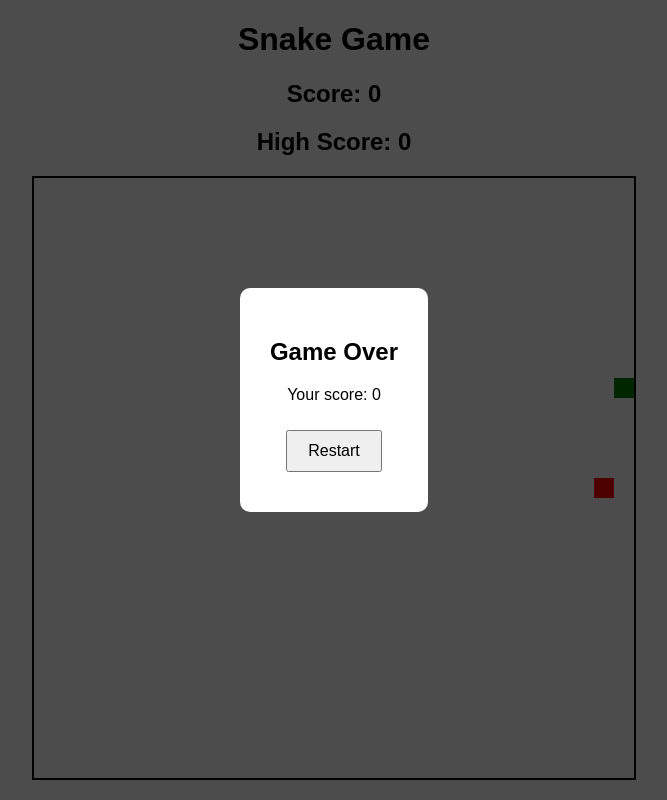
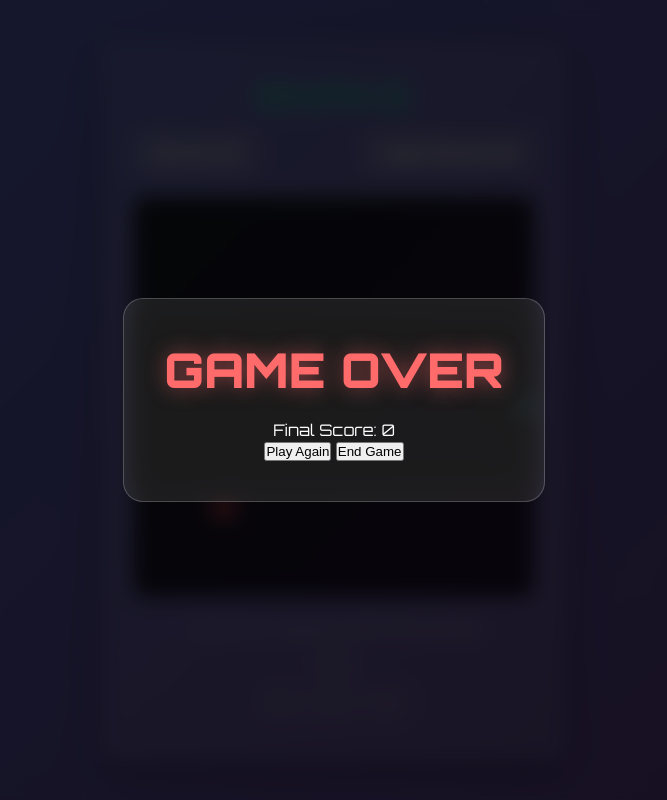
Before and after one commit to sngawang/infra-api, a Flask app: page / in a window 1280 px wide. Shown: the whole page, without its empty margins (306-973 px from the left). Run offline with Flask 3, Linux system fonts and the light colour scheme.

Commit message:
improved UI and fix the food issue

```diff
--- a/snake-web-game/static/game.js
+++ b/snake-web-game/static/game.js
@@ -1,102 +1,265 @@
-// Grab canvas and context
+// Create animated background particles
+function createParticles() {
+    const particleContainer = document.querySelector('.bg-particles');
+    const particleCount = 50;
+
+    for (let i = 0; i < particleCount; i++) {
+        const particle = document.createElement('div');
+        particle.className = 'particle';
+        particle.style.left = Math.random() * 100 + '%';
+        particle.style.animationDelay = Math.random() * 8 + 's';
+        particle.style.animationDuration = (Math.random() * 5 + 8) + 's';
+        particleContainer.appendChild(particle);
+    }
+}
+
+// Game variables
 const canvas = document.getElementById("gameCanvas");
 const ctx = canvas.getContext("2d");
+const box = 20;
 
-const box = 20; // size of each square
-let snake = [{ x: 200, y: 200 }];
 let dx = box;
 let dy = 0;
 let score = 0;
-let highScore = 0;
-
-// Initialize food
-let food = {
-    x: Math.floor(Math.random() * (canvas.width / box)) * box,
-    y: Math.floor(Math.random() * (canvas.height / box)) * box
-};
-
-// Overlay for game over screen
+let highScore = parseInt(localStorage.getItem('snakeHighScore')) || 0;
+let snake = [{ x: 200, y: 200 }];
+let food = randomFood();
+let gameRunning = true;
 const overlay = document.getElementById("gameOverOverlay");
 
-// Get high score from backend
-fetch('/highscore')
-    .then(res => res.json())
-    .then(data => {
-        highScore = data.highscore;
-        document.getElementById("high").textContent = `High Score: ${highScore}`;
-    });
+// Initialize game
+function initGame() {
+    // Initialize high score display
+    document.getElementById("high").textContent = `High Score: ${highScore}`;
 
-// Drawing loop
-let gameLoop = setInterval(draw, 100);
+    // Start game loop
+    gameLoop = setInterval(draw, 120);
+}
 
+// Main game drawing function
 function draw() {
-    ctx.clearRect(0, 0, canvas.width, canvas.height);
+    if (!gameRunning) return;
+
+    // Create gradient background
+    const gradient = ctx.createLinearGradient(0, 0, canvas.width, canvas.height);
+    gradient.addColorStop(0, 'rgba(20, 30, 40, 0.9)');
+    gradient.addColorStop(1, 'rgba(40, 20, 60, 0.9)');
+    ctx.fillStyle = gradient;
+    ctx.fillRect(0, 0, canvas.width, canvas.height);
+
+    // Draw grid
+    drawGrid();
 
     // Draw food
-    ctx.fillStyle = "red";
-    ctx.fillRect(food.x, food.y, box, box);
+    drawFood();
 
     // Draw snake
-    ctx.fillStyle = "green";
-    for (let s of snake) {
-        ctx.fillRect(s.x, s.y, box, box);
-    }
+    drawSnake();
 
     // Move snake
     const head = { x: snake[0].x + dx, y: snake[0].y + dy };
+
+    // Check collision
+    if (checkCollision(head)) {
+        gameOver();
+        return;
+    }
+
     snake.unshift(head);
 
-    // Eat food
+    // Check if food is eaten
     if (head.x === food.x && head.y === food.y) {
-        score++;
-        document.getElementById("score").textContent = `Score: ${score}`;
-
-        food = {
-            x: Math.floor(Math.random() * (canvas.width / box)) * box,
-            y: Math.floor(Math.random() * (canvas.height / box)) * box
-        };
+        eatFood();
     } else {
-        snake.pop(); // remove tail
-    }
-
-    // Collision check
-    if (
-        head.x < 0 || head.x >= canvas.width ||
-        head.y < 0 || head.y >= canvas.height ||
-        snake.slice(1).some(s => s.x === head.x && s.y === head.y)
-    ) {
-        clearInterval(gameLoop);
-        overlay.style.display = "flex";
-
-        // Save high score if it's new
-        fetch('/highscore', {
-            method: 'POST',
-            headers: { 'Content-Type': 'application/json' },
-            body: JSON.stringify({ score: score })
-        });
+        snake.pop();
     }
 }
 
-// Control snake direction
-function changeDirection(e) {
-    if (e.key === "ArrowUp" && dy === 0) {
-        dx = 0; dy = -box;
-    } else if (e.key === "ArrowDown" && dy === 0) {
-        dx = 0; dy = box;
-    } else if (e.key === "ArrowLeft" && dx === 0) {
-        dx = -box; dy = 0;
-    } else if (e.key === "ArrowRight" && dx === 0) {
-        dx = box; dy = 0;
+// Draw grid on canvas
+function drawGrid() {
+    ctx.strokeStyle = 'rgba(255, 255, 255, 0.05)';
+    ctx.lineWidth = 1;
+
+    for (let i = 0; i <= canvas.width; i += box) {
+        ctx.beginPath();
+        ctx.moveTo(i, 0);
+        ctx.lineTo(i, canvas.height);
+        ctx.stroke();
+    }
+
+    for (let i = 0; i <= canvas.height; i += box) {
+        ctx.beginPath();
+        ctx.moveTo(0, i);
+        ctx.lineTo(canvas.width, i);
+        ctx.stroke();
     }
 }
 
+// Draw food with glow effect
+function drawFood() {
+    ctx.shadowColor = '#ff6b6b';
+    ctx.shadowBlur = 20;
+
+    const foodGradient = ctx.createRadialGradient(
+        food.x + box/2, food.y + box/2, 0,
+        food.x + box/2, food.y + box/2, box/2
+    );
+    foodGradient.addColorStop(0, '#ff6b6b');
+    foodGradient.addColorStop(1, '#ff4757');
+
+    ctx.fillStyle = foodGradient;
+    ctx.fillRect(food.x + 2, food.y + 2, box - 4, box - 4);
+}
+
+// Draw snake with gradient and glow
+function drawSnake() {
+    ctx.shadowColor = '#4ecdc4';
+    ctx.shadowBlur = 15;
+
+    for (let i = 0; i < snake.length; i++) {
+        const segment = snake[i];
+        const alpha = 1 - (i * 0.1); // Fade towards tail
+
+        const snakeGradient = ctx.createRadialGradient(
+            segment.x + box/2, segment.y + box/2, 0,
+            segment.x + box/2, segment.y + box/2, box/2
+        );
+
+        if (i === 0) {
+            // Head - brighter
+            snakeGradient.addColorStop(0, '#4ecdc4');
+            snakeGradient.addColorStop(1, '#45b7d1');
+        } else {
+            // Body - dimmer
+            snakeGradient.addColorStop(0, `rgba(78, 205, 196, ${alpha})`);
+            snakeGradient.addColorStop(1, `rgba(69, 183, 209, ${alpha})`);
+        }
+
+        ctx.fillStyle = snakeGradient;
+        ctx.fillRect(segment.x + 1, segment.y + 1, box - 2, box - 2);
+    }
+
+    // Reset shadow
+    ctx.shadowBlur = 0;
+}
+
+// Check for collisions
+function checkCollision(head) {
+    return (
+        head.x < 0 || head.x >= canvas.width ||
+        head.y < 0 || head.y >= canvas.height ||
+        snake.some(s => s.x === head.x && s.y === head.y)
+    );
+}
+
+// Handle eating food
+function eatFood() {
+    score++;
+    document.getElementById("score").textContent = `Score: ${score}`;
+    food = randomFood();
+
+    // Add eating effect
+    createEatingEffect(snake[0].x + box/2, snake[0].y + box/2);
+}
+
+// Create visual eating effect
+function createEatingEffect(x, y) {
+    const temp = document.createElement('div');
+    temp.style.position = 'absolute';
+    temp.style.left = x + 'px';
+    temp.style.top = y + 'px';
+    temp.style.width = '20px';
+    temp.style.height = '20px';
+    temp.style.background = 'radial-gradient(circle, #ffff00, transparent)';
+    temp.style.borderRadius = '50%';
+    temp.style.animation = 'ping 0.5s ease-out';
+    temp.style.pointerEvents = 'none';
+    temp.style.zIndex = '1000';
+    document.body.appendChild(temp);
+
+    setTimeout(() => temp.remove(), 500);
+}
+
+// Handle game over
+function gameOver() {
+    gameRunning = false;
+    clearInterval(gameLoop);
+
+    document.getElementById("finalScore").textContent = score;
+    overlay.style.display = "flex";
+
+    // Update high score
+    if (score > highScore) {
+        highScore = score;
+        document.getElementById("high").textContent = `High Score: ${highScore}`;
+        localStorage.setItem('snakeHighScore', highScore.toString());
+    }
+}
+
+// Handle direction changes
+function changeDirection(e) {
+    if (!gameRunning) return;
+
+    switch(e.key) {
+        case "ArrowUp":
+            if (dy === 0) { dx = 0; dy = -box; }
+            break;
+        case "ArrowDown":
+            if (dy === 0) { dx = 0; dy = box; }
+            break;
+        case "ArrowLeft":
+            if (dx === 0) { dx = -box; dy = 0; }
+            break;
+        case "ArrowRight":
+            if (dx === 0) { dx = box; dy = 0; }
+            break;
+    }
+}
+
+// Restart game
+function restartGame() {
+    snake = [{ x: 200, y: 200 }];
+    dx = box;
+    dy = 0;
+    score = 0;
+    gameRunning = true;
+    food = randomFood();
+
+    document.getElementById("score").textContent = `Score: ${score}`;
+    overlay.style.display = "none";
+
+    clearInterval(gameLoop);
+    gameLoop = setInterval(draw, 120);
+}
+
+// End game
+function endGame() {
+    overlay.style.display = "none";
+    gameRunning = false;
+    clearInterval(gameLoop);
+}
+
+// Generate random food position
+function randomFood() {
+    const maxX = Math.floor(canvas.width / box);
+    const maxY = Math.floor(canvas.height / box);
+    let newFood;
+
+    do {
+        newFood = {
+            x: Math.floor(Math.random() * maxX) * box,
+            y: Math.floor(Math.random() * maxY) * box
+        };
+    } while (snake.some(segment => segment.x === newFood.x && segment.y === newFood.y));
+
+    return newFood;
+}
+
+// Event listeners
 document.addEventListener("keydown", changeDirection);
 
-// Game over buttons
-function restartGame() {
-    document.location.reload();
-}
-
-function endGame() {
-    overlay.style.display = "none";
-}
+// Initialize game when page loads
+document.addEventListener("DOMContentLoaded", function() {
+    createParticles();
+    initGame();
+});
--- a/snake-web-game/static/style.css
+++ b/snake-web-game/static/style.css
@@ -1,32 +1,194 @@
-body {
-	text-align: center;
-	font-family: Arial;
+@import url('https://fonts.googleapis.com/css2?family=Orbitron:wght@400;700;900&display=swap');
 
+* {
+    margin: 0;
+    padding: 0;
+    box-sizing: border-box;
 }
 
-canvas {
-	border: 2px solid black;
+body {
+    font-family: 'Orbitron', monospace;
+    background: linear-gradient(135deg, #667eea 0%, #764ba2 100%);
+    background-attachment: fixed;
+    color: white;
+    overflow: hidden;
+    position: relative;
 }
 
-.overlay {
-    position: fixed;
-    top: 0; left: 0;
-    width: 100%; height: 100%;
-    background-color: rgba(0, 0, 0, 0.7);
-    display: none;
-    align-items: center;
-    justify-content: center;
-    z-index: 1000;
+/* Animated background particles */
+.bg-particles {
+    position: absolute;
+    width: 100%;
+    height: 100%;
+    overflow: hidden;
+    z-index: 0;
 }
 
-.overlay-content {
-    background: white;
+.particle {
+    position: absolute;
+    width: 4px;
+    height: 4px;
+    background: rgba(255, 255, 255, 0.1);
+    border-radius: 50%;
+    animation: float 8s infinite linear;
+}
+
+@keyframes float {
+    0% { transform: translateY(100vh) rotate(0deg); }
+    100% { transform: translateY(-10vh) rotate(360deg); }
+}
+
+.container {
+    display: flex;
+    justify-content: center;
+    align-items: center;
+    min-height: 100vh;
+    position: relative;
+    z-index: 1;
+}
+
+.game-wrapper {
+    background: rgba(255, 255, 255, 0.1);
+    backdrop-filter: blur(20px);
+    border-radius: 20px;
     padding: 30px;
+    box-shadow: 0 8px 32px rgba(0, 0, 0, 0.3);
+    border: 1px solid rgba(255, 255, 255, 0.2);
+    transition: all 0.3s ease;
+}
+
+.game-wrapper:hover {
+    transform: translateY(-5px);
+    box-shadow: 0 15px 50px rgba(0, 0, 0, 0.4);
+}
+
+.game-header {
+    text-align: center;
+    margin-bottom: 20px;
+}
+
+.game-title {
+    font-size: 2.5rem;
+    font-weight: 900;
+    background: linear-gradient(45deg, #ff6b6b, #4ecdc4, #45b7d1);
+    background-size: 200% 200%;
+    -webkit-background-clip: text;
+    -webkit-text-fill-color: transparent;
+    background-clip: text;
+    animation: gradient-shift 3s ease infinite;
+    margin-bottom: 10px;
+}
+
+@keyframes gradient-shift {
+    0%, 100% { background-position: 0% 50%; }
+    50% { background-position: 100% 50%; }
+}
+
+.score-container {
+    display: flex;
+    justify-content: space-between;
+    margin-bottom: 20px;
+    gap: 20px;
+}
+
+.score-item {
+    background: rgba(255, 255, 255, 0.1);
+    padding: 10px 20px;
     border-radius: 10px;
+    backdrop-filter: blur(10px);
+    border: 1px solid rgba(255, 255, 255, 0.2);
+    font-weight: 700;
+    font-size: 1.1rem;
+    transition: all 0.3s ease;
+}
+
+.score-item:hover {
+    background: rgba(255, 255, 255, 0.2);
+    transform: scale(1.05);
+}
+
+.game-canvas {
+    border: 2px solid rgba(255, 255, 255, 0.3);
+    border-radius: 15px;
+    background: rgba(0, 0, 0, 0.2);
+    display: block;
+    margin: 0 auto;
+    box-shadow: inset 0 0 20px rgba(0, 0, 0, 0.3);
+}
+
+.controls {
     text-align: center;
+    margin-top: 20px;
+    font-size: 0.9rem;
+    opacity: 0.8;
 }
-.overlay-content button {
-    margin: 10px;
-    padding: 10px 20px;
-    font-size: 16px;
+
+.controls-grid {
+    display: grid;
+    grid-template-columns: repeat(3, 1fr);
+    gap: 5px;
+    max-width: 150px;
+    margin: 10px auto;
 }
+
+.control-key {
+    background: rgba(255, 255, 255, 0.1);
+    padding: 8px;
+    border-radius: 8px;
+    font-size: 0.8rem;
+    border: 1px solid rgba(255, 255, 255, 0.2);
+    transition: all 0.3s ease;
+}
+
+.control-key:hover {
+    background: rgba(255, 255, 255, 0.2);
+    transform: scale(1.1);
+}
+
+.control-key.empty {
+    opacity: 0;
+}
+
+/* Game Over Overlay */
+.game-over-overlay {
+    position: fixed;
+    top: 0;
+    left: 0;
+    width: 100%;
+    height: 100%;
+    background: rgba(0, 0, 0, 0.8);
+    backdrop-filter: blur(10px);
+    display: none;
+    justify-content: center;
+    align-items: center;
+    z-index: 100;
+    animation: fadeIn 0.3s ease;
+}
+
+@keyframes fadeIn {
+    from { opacity: 0; }
+    to { opacity: 1; }
+}
+
+.game-over-content {
+    background: rgba(255, 255, 255, 0.1);
+    backdrop-filter: blur(20px);
+    padding: 40px;
+    border-radius: 20px;
+    text-align: center;
+    border: 1px solid rgba(255, 255, 255, 0.2);
+    animation: slideIn 0.3s ease;
+}
+
+@keyframes slideIn {
+    from { transform: translateY(-50px); opacity: 0; }
+    to { transform: translateY(0); opacity: 1; }
+}
+
+.game-over-title {
+    font-size: 3rem;
+    font-weight: 900;
+    color: #ff6b6b;
+    margin-bottom: 20px;
+    text-shadow: 0 0 20px rgba(255, 107, 107, 0.5);
+}
--- a/snake-web-game/templates/index.html
+++ b/snake-web-game/templates/index.html
@@ -1,26 +1,57 @@
 <!DOCTYPE html>
-
-<html>
+<html lang="en">
 <head>
-	<title>Snake Game</title>
-	<link rel="stylesheet" href="{{ url_for('static', filename='style.css') }}">
+    <meta charset="UTF-8">
+    <meta name="viewport" content="width=device-width, initial-scale=1.0">
+    <title>Modern Snake Game</title>
+    <link rel="stylesheet" href="{{ url_for('static', filename='style.css') }}">
 </head>
 <body>
-	<h1> Snake Game </h1>
-	<h2 id=""score">Score: 0</h2>
-	<h2 id="highScore">High Score: 0</h2>
+    <!-- Animated background particles -->
+    <div class="bg-particles"></div>
 
-	<canvas id="gameCanvas" width="600" height="600"></canvas>
-	<!--Game over overlay-->
-	<div id="gameOverOverlay" class="overlay">
-		<div class="overlay-content">
-			<h2>Game Over</h2>
-			<p>Your score: <span id="finalScore">0</span></p>
-			<button id="restartButton">Restart</button>
-		</div>
-	</div>
+    <div class="container">
+        <div class="game-wrapper">
+            <div class="game-header">
+                <h1 class="game-title">SNAKE</h1>
+                <div class="score-container">
+                    <div class="score-item">
+                        <span id="score">Score: 0</span>
+                    </div>
+                    <div class="score-item">
+                        <span id="high">High Score: 0</span>
+                    </div>
+                </div>
+            </div>
 
-	<!-- Link to js script -->
-	<script src="{{ url_for('static', filename='game.js') }}"></script>
+            <canvas id="gameCanvas" class="game-canvas" width="400" height="400"></canvas>
+
+            <div class="controls">
+                <p>Use arrow keys to control the snake</p>
+                <div class="controls-grid">
+                    <div class="control-key empty"></div>
+                    <div class="control-key">↑</div>
+                    <div class="control-key empty"></div>
+                    <div class="control-key">←</div>
+                    <div class="control-key">↓</div>
+                    <div class="control-key">→</div>
+                </div>
+            </div>
+        </div>
+    </div>
+
+    <!-- Game Over Overlay -->
+    <div id="gameOverOverlay" class="game-over-overlay">
+        <div class="game-over-content">
+            <h2 class="game-over-title">GAME OVER</h2>
+            <div class="final-score">Final Score: <span id="finalScore">0</span></div>
+            <div class="game-buttons">
+                <button class="game-btn btn-restart" onclick="restartGame()">Play Again</button>
+                <button class="game-btn btn-end" onclick="endGame()">End Game</button>
+            </div>
+        </div>
+    </div>
+
+    <script src="{{ url_for('static', filename='game.js') }}"></script>
 </body>
 </html>
```
